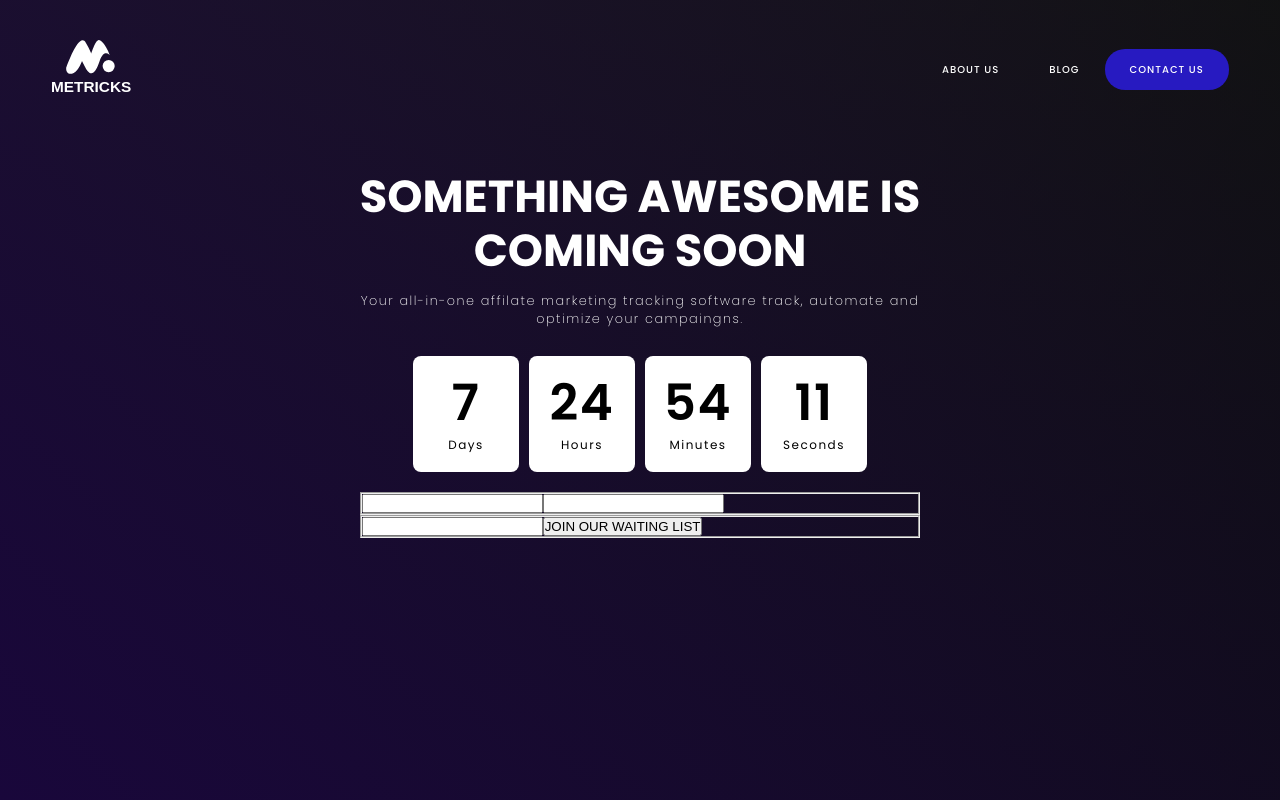
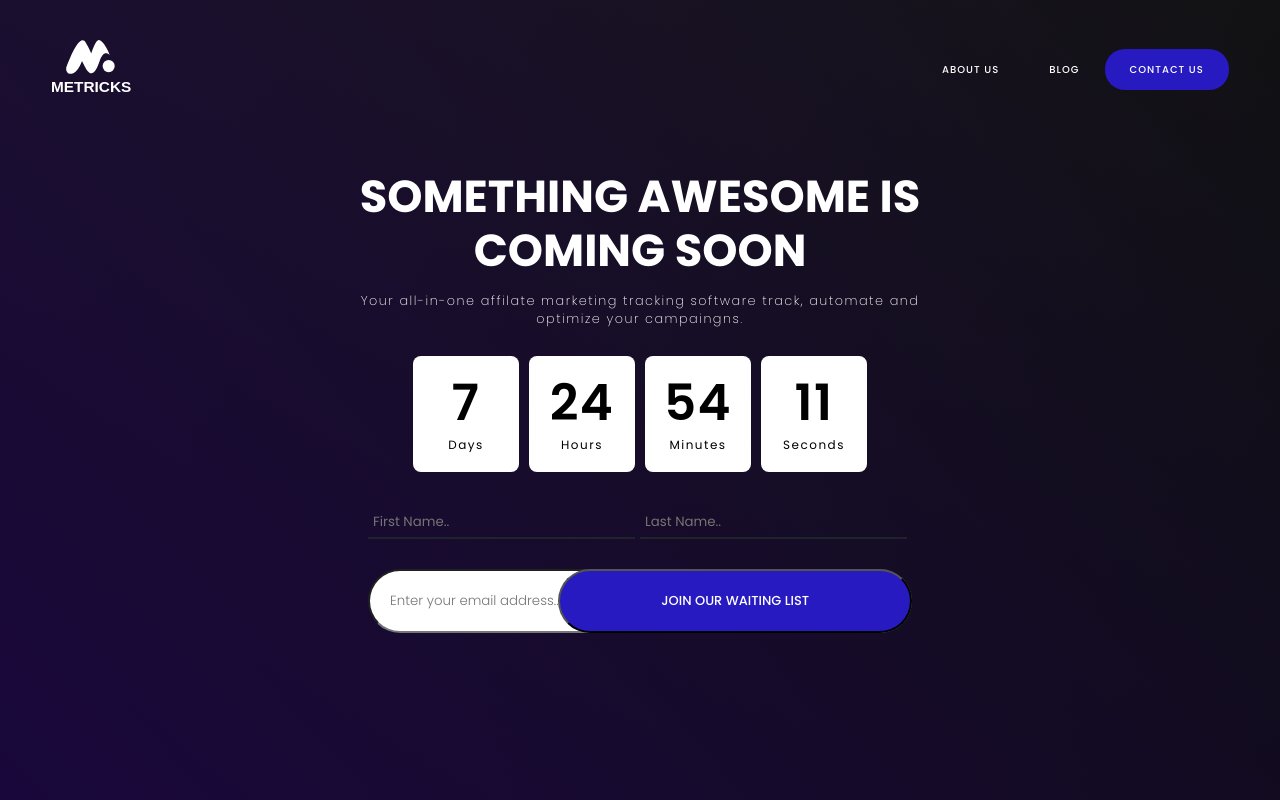
Before and after one commit to waiz3ple/coming-soon, a React (Create React App) app: page / in a window 1280 px wide. Built offline with nearby package versions, Linux system fonts and the light colour scheme.

Commit message:
working on the last button

```diff
--- a/src/Pages/Home/Main/index.js
+++ b/src/Pages/Home/Main/index.js
@@ -23,11 +23,11 @@ export default class Main extends Component {
         </ul>
          <form>
            <fieldset>
-             <input type="text"/>
-             <input type="text"/>
+             <input type="text" placeholder="First Name.."/>
+             <input type="text" placeholder="Last Name.."/>
            </fieldset>
            <fieldset>
-             <input type="text"/>
+             <input type="text" placeholder="Enter your email address..."/>
              <button>JOIN OUR WAITING LIST</button>
            </fieldset>
          </form>
--- a/src/Pages/Home/Main/styles.scss
+++ b/src/Pages/Home/Main/styles.scss
@@ -33,8 +33,56 @@ main{
     }
 
     form{
+       display: grid;
+       justify-content: center;
 
         fieldset{
+            margin: 1.5rem;
+            border: none;
+
+           &:first-child{
+               input[type="text"]{
+                   background: transparent;
+                   border: none;
+                   border-bottom: 2px solid #1E232C;
+                   margin-right: .5rem;
+                   font-family:Poppins-Regular;
+                   padding: .5rem;
+                   color:#707070;;
+               }
+
+           }
+
+           input[type="text"]:focus{
+             outline: none;
+           }
+
+           &:last-child{
+            position: relative;
+            display: grid;
+
+             input[type="text"], button{
+                border-radius: 40px;
+                position: absolute;
+                padding:2rem
+             }
+             button{
+                font-family: Poppins-Medium;
+                background-color: #271AC1;
+                color: inherit;
+                width: 65%;
+                font-size: 1.3rem;
+                justify-self: end;
+
+             }
+            input[type="text"]{
+                font-family:Poppins-Light;
+                padding-right: 2rem;
+                width: 100%;
+            }
+           }
         }
+
+
     }
 }
--- a/src/index.scss
+++ b/src/index.scss
@@ -50,3 +50,8 @@ body{
     font-family: Poppins-Medium;
     src: url('./fonts/poppins/Poppins-Medium.otf');
 }
+
+@font-face {
+    font-family: Poppins-Light;
+    src: url('./fonts/poppins/Poppins-Light.otf');
+}
```
